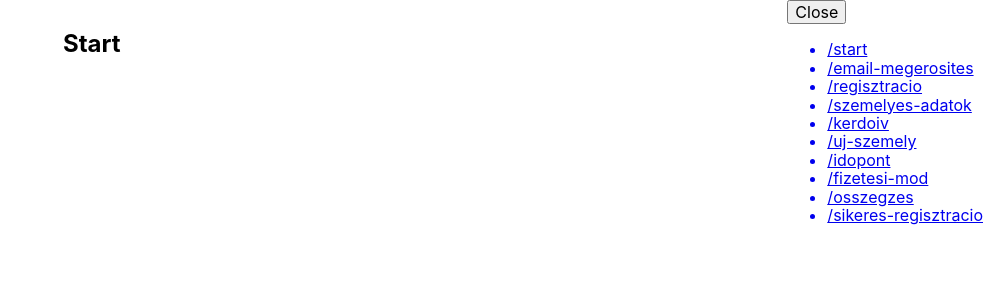
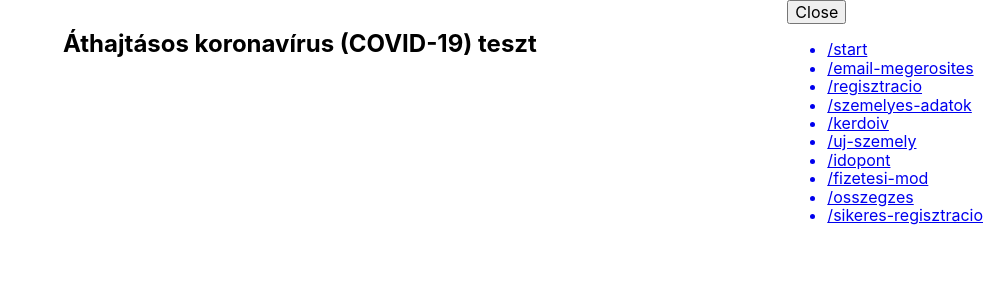
Before and after one commit to rollethu/noe, a React (Create React App) app in the folder code/frontend/: page /start in a window 1280 px wide. Shown: the top 300 px of the page, without its empty margins (297-1280 px from the left). Built offline with nearby package versions, Linux system fonts and the light colour scheme.

Commit message:
Move text out from component

```diff
--- a/code/frontend/src/screens/Start.jsx
+++ b/code/frontend/src/screens/Start.jsx
@@ -2,10 +2,12 @@ import React from "react";
 
 import { View, Caption } from "../UI";
 
+const TXT_CAPTION_TEXT = "Áthajtásos koronavírus (COVID-19) teszt";
+
 export default function Start() {
   return (
     <View>
-      <Caption>Start</Caption>
+      <Caption>{TXT_CAPTION_TEXT}</Caption>
     </View>
   );
 }
```
